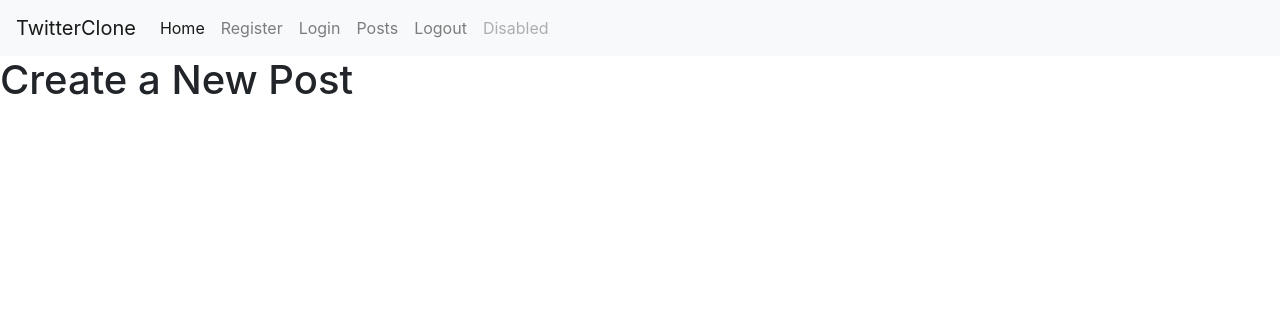
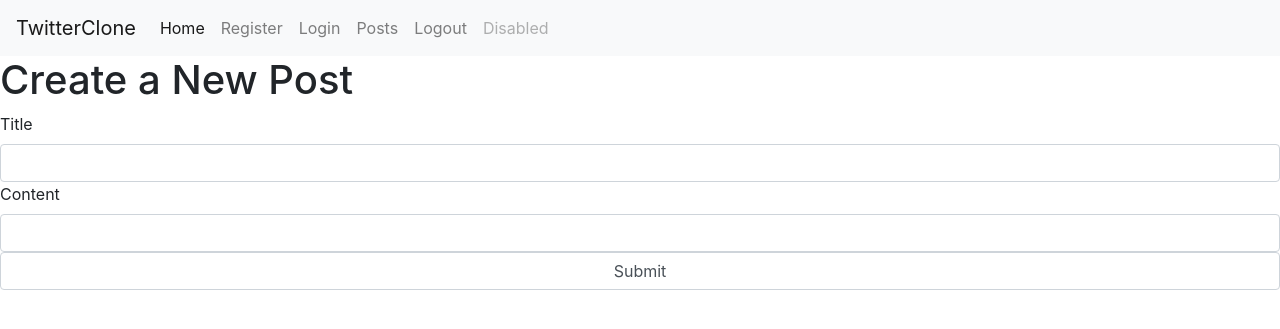
Before and after one commit to nabbil/First_Flask_Project, a Flask app: page /posts in a window 1280 px wide. Shown: the top 329 px of the page. Run offline with Flask 2, Linux system fonts and the light colour scheme; a user stored in the database is signed in; some libraries are stand-ins or nearby versions.

Commit message:
Nabbil's Fifth Submission

```diff
--- a/twitterapp/forms.py
+++ b/twitterapp/forms.py
@@ -22,3 +22,9 @@ class LoginForm(FlaskForm):
 
     def __repr__(self):
         return "{}".format(self.username)
+
+
+class PostForm(FlaskForm):
+    title = StringField("Title", validators=[DataRequired()])
+    content = StringField("Content", validators=[DataRequired()])
+    submit = SubmitField()
--- a/twitterapp/models.py
+++ b/twitterapp/models.py
@@ -1,21 +1,25 @@
 from flask_sqlalchemy import SQLAlchemy
 from twitterapp import app
-from werkzeug.security import generate_password_hash,check_password_hash
+from werkzeug.security import generate_password_hash, check_password_hash
 
-#Flask-Login Imports
+# Flask-Login Imports
 from flask_login import UserMixin
 from twitterapp import login_manager
 
 db = SQLAlchemy(app)
 
+
 @login_manager.user_loader
 def load_user(user_id):
     return User.query.get(int(user_id))
-class User(db.Model,UserMixin):
-    id = db.Column(db.Integer, primary_key = True)
-    username = db.Column(db.String(150),nullable = False)
-    email = db.Column(db.String(150), unique = True, nullable = False)
-    password = db.Column(db.String(256), nullable = False)
+
+
+class User(db.Model, UserMixin):
+    id = db.Column(db.Integer, primary_key=True)
+    username = db.Column(db.String(150), nullable=False)
+    email = db.Column(db.String(150), unique=True, nullable=False)
+    password = db.Column(db.String(256), nullable=False)
+    post = db.relationship('Post',backref="author", lazy=True)
 
     def __init__(self, username, email, password):
         self.username = username
@@ -25,9 +29,20 @@ class User(db.Model,UserMixin):
     def __repr__(self):
         return "{} has been created".format(self.username)
 
-    def set_password(self,password):
+    def set_password(self, password):
         self.pw_hash = generate_password_hash(password)
         return self.pw_hash
 
     def check_password(self, password):
         return check_password_hash(self.pw_hash, password)
+
+
+class Post(db.Model):
+    id = db.Column(db.Integer, primary_key=True)
+    title = db.Column(db.String(200))
+    content = db.Column(db.String(290))
+    date_created = db.Column(db.DateTime)
+    user_id = db.Column(db.Integer, db.ForeignKey('user.id'), nullable=False)
+
+    def __repr__(self):
+        return "The Title is {} and the user is {}".format(self.title, self.user_id)
--- a/twitterapp/routes.py
+++ b/twitterapp/routes.py
@@ -1,7 +1,7 @@
 from flask import render_template, redirect, url_for
 from twitterapp import app
-from twitterapp.forms import SignUpForm, LoginForm
-from twitterapp.models import db
+from twitterapp.forms import SignUpForm, LoginForm, PostForm
+from twitterapp.models import db, Post, User
 
 # Flast-Login Import for Login
 from flask_login import login_user, current_user, logout_user, login_required
@@ -43,10 +43,18 @@ def login():
     print(form.email.data, form.password.data)
     return render_template("login.html", form=form)
 
+
 @app.route("/posts", methods=["GET", "POST"])
 @login_required
 def posts():
-    return render_template("create-post.html")
+    form = PostForm()
+    title = form.title.data
+    content = form.content.data
+    user_id = current_user.id
+    post = Post(title=title, content=content, user_id=user_id)
+    db.session.add(post)
+    db.session.commit()
+    return render_template("create-post.html", form=form)
 
 
 @app.route("/logout")
--- a/twitterapp/templates/create-post.html
+++ b/twitterapp/templates/create-post.html
@@ -2,4 +2,20 @@
 
 <h1>Create a New Post</h1>
 
+<form action="" method="POST">
+  <fieldset>
+    {{ form.title.label }}
+    {{ form.title(class="form-control")}}
+  </fieldset>
+
+  <fieldset>
+    {{ form.content.label }}
+    {{ form.content(class="form-control")}}
+  </fieldset>
+
+  <fieldset>
+    {{ form.submit(class="form-control") }}
+  </fieldset>
+</form>
+
 {% endblock content %}
```
Also changed, not shown: twitterapp/data.db.
